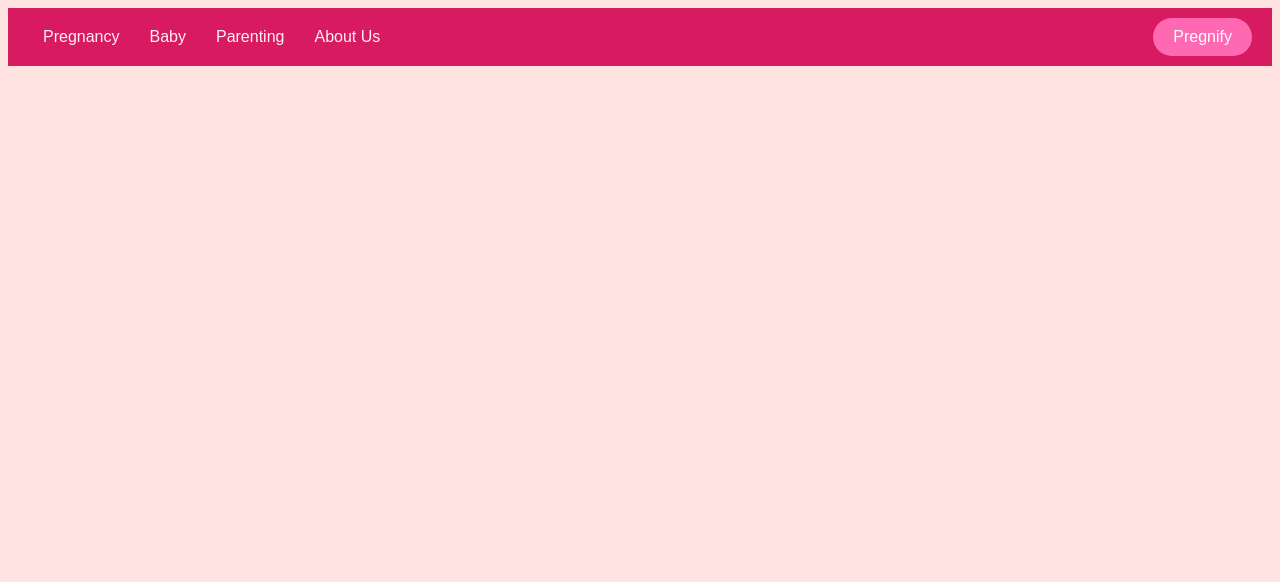
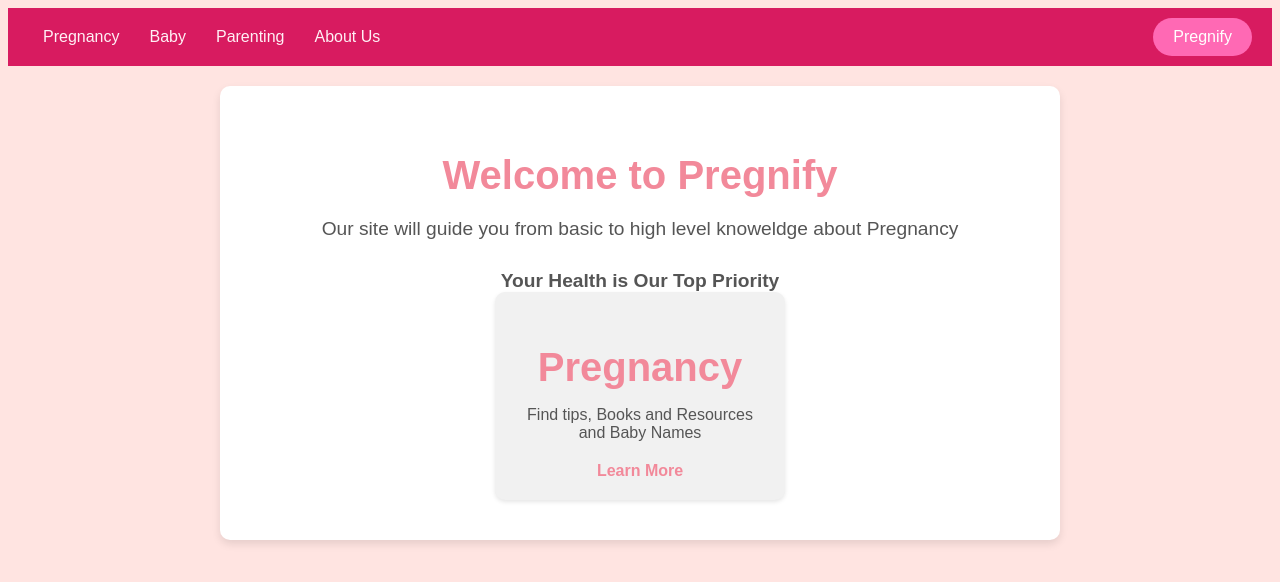
Before and after one commit to Pixiedust3/NewProject, a React (Vite) app: page /userhome in a window 1280 px wide. Shown: the top 582 px of the page. Built offline with nearby package versions, Linux system fonts and the light colour scheme.

Commit message:
feat added

```diff
--- a/src/App.css
+++ b/src/App.css
@@ -107,3 +107,60 @@ body {
 .about-section h2 {
   color: #D81B60; /* Vivid Pink */
 }
+.page-container {
+  text-align: center;
+  padding: 40px 20px;
+  background-color: #fff;
+  margin: 20px auto;
+  border-radius: 10px;
+  max-width: 800px;
+  box-shadow: 0 4px 8px rgba(0, 0, 0, 0.1);
+}
+
+.page-title {
+  font-size: 2.5rem;
+  color: rgb(242, 137, 154);
+  margin-bottom: 20px;
+}
+
+.page-description {
+  font-size: 1.2rem;
+  color: #555;
+  margin-bottom: 30px;
+}
+
+.page-sections {
+  display: flex;
+  justify-content: space-around;
+  flex-wrap: wrap;
+  gap: 20px;
+}
+
+.section-card {
+  background-color: #f1f1f1;
+  padding: 20px;
+  border-radius: 10px;
+  box-shadow: 0 2px 4px rgba(0, 0, 0, 0.1);
+  width: 250px;
+  text-align: center;
+}
+
+.section-card h2 {
+  color: rgb(242, 137, 154);
+  margin-bottom: 10px;
+}
+
+.section-card p {
+  color: #555;
+  margin-bottom: 20px;
+}
+
+.section-link {
+  color:  rgb(242, 137, 154);
+  text-decoration: none;
+  font-weight: bold;
+}
+
+.section-link:hover {
+  text-decoration: underline;
+}
--- a/src/pages/userhome.jsx
+++ b/src/pages/userhome.jsx
@@ -1,20 +1,47 @@
 import React from "react";
 import { Link } from "react-router-dom";
 
+function Page() {
+  return (
+    <div className="page-container">
+      <h1 className="page-title">Welcome to Pregnify </h1>
+      <p className="page-description">
+        Our site will guide you from basic to high level knoweldge about Pregnancy
+
+        </p>
+        <p1 className="page-description"><b> Your Health is Our Top Priority</b></p1>
+    <div className="page-sections">
+    <div className="section-card">
+      <h2 className="page-title">Pregnancy</h2>
+
+      <p>Find tips, Books and Resources and Baby Names</p>
+
+      <a href="#pregnancy" className="section-link">Learn More</a>
+        </div>
+      </div>
+    </div>
+  );
+}
+
 const Top = () => {
   return (
+    <>
+
       <nav className="navbar">
         <ul className="navbar-links">
-
-      <li><a href="#pregnancy ">Pregnancy </a></li>
+          <li><a href="#pregnancy">Pregnancy</a></li>
           <li><a href="#baby">Baby</a></li>
-      <li><a href="#parenting">Parenting </a></li>
+          <li><a href="#parenting">Parenting</a></li>
           <li><Link to="/about">About Us</Link></li>
         </ul>
         <div className="navbar-icons">
           <button className="club-button">Pregnify</button>
         </div>
       </nav>
+
+
+      <Page />
+    </>
   );
 };
 
```
Lines whose indentation alone changed are shown as unchanged.
